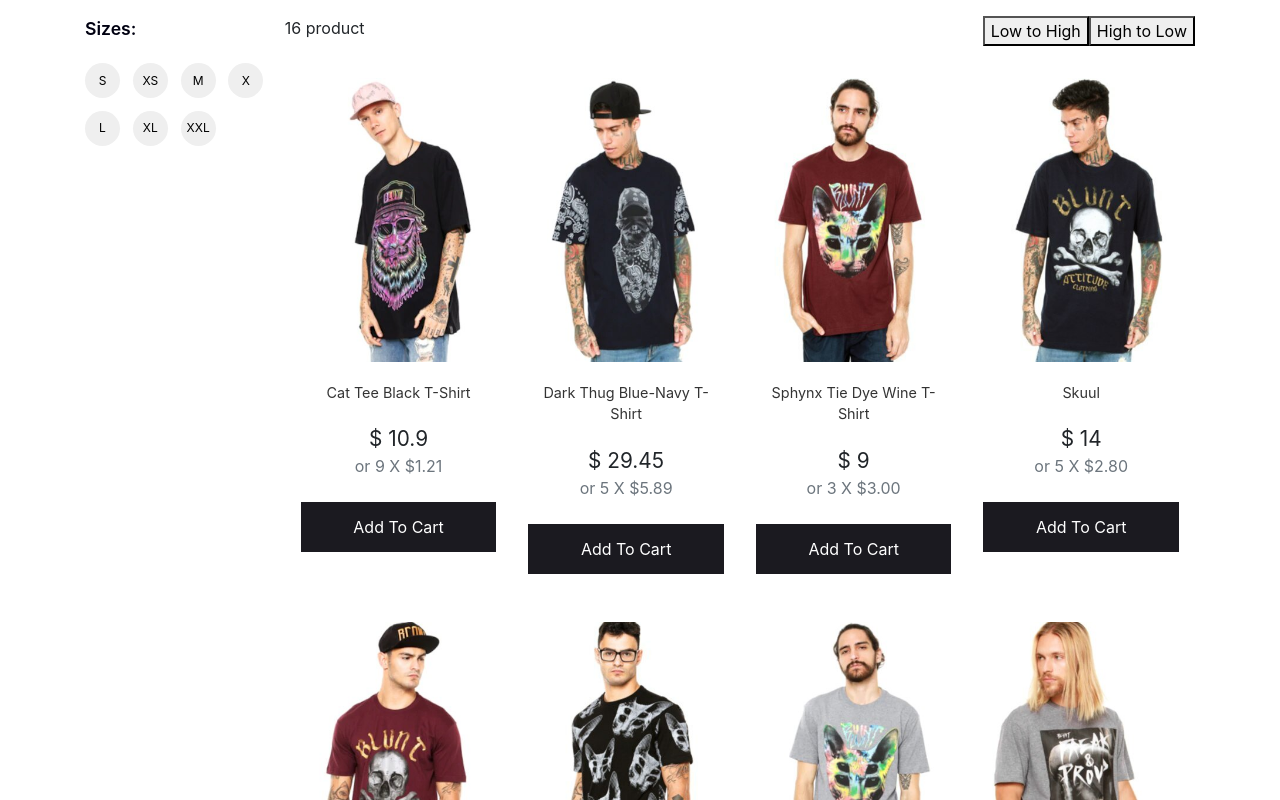
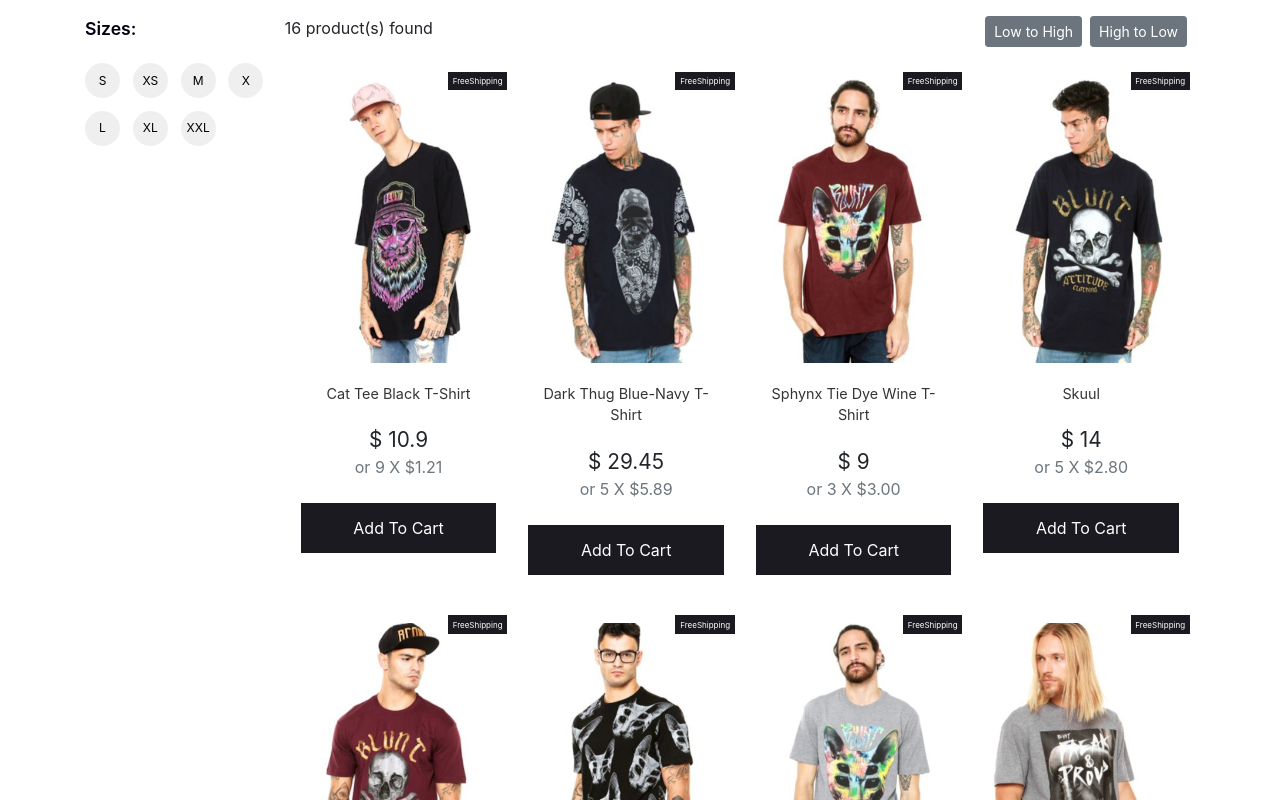
Before and after one commit to sudarshan070/react_shopping_cart, a React (Create React App) app: page / in a window 1280 px wide. Shown: the top 800 px of the page. Built offline with nearby package versions, Linux system fonts and the light colour scheme.

Commit message:
free shipping tag add

```diff
--- a/src/components/Main.jsx
+++ b/src/components/Main.jsx
@@ -4,18 +4,33 @@ export default function Main({ products, setCartItems, highToLow, LowToHigh }) {
   return (
     <>
       <div className="d-flex justify-content-between">
-        <p>{`${products.length} product`}</p>
+        <p>{`${products.length} product(s) found`}</p>
         <div>
-          <button onClick={() => highToLow()}>Low to High</button>
-          <button onClick={() => LowToHigh()}> High to Low</button>
+          <button
+            className="btn btn-secondary btn-sm mr-2"
+            onClick={() => highToLow()}
+          >
+            Low to High
+          </button>
+          <button
+            className="btn btn-secondary btn-sm mr-2"
+            onClick={() => LowToHigh()}
+          >
+            High to Low
+          </button>
         </div>
       </div>
 
       <div className="d-flex flex-wrap">
         {products.map((product, i) => {
-          const { sku, title, price, installments } = product;
+          const { sku, title, price, installments, isFreeShipping } = product;
           return (
             <div key={i} className="text-center p-3 product-cart mt-3">
+              <div className="free-shipping">
+                {isFreeShipping === true ? (
+                  <button className=" free-shipping-btn">FreeShipping</button>
+                ) : null}
+              </div>
               <img src={`static/products/${sku}_1.jpg`} alt={title} />
               <h2 className="product-title">{title}</h2>
               <p className="product-price">
--- a/src/style/main.scss
+++ b/src/style/main.scss
@@ -40,6 +40,20 @@
   width: 25%;
   display: flex;
   flex-direction: column;
+  position: relative;
+  .free-shipping {
+    position: absolute;
+    right: 5px;
+    top: 3px;
+  }
+  .free-shipping-btn {
+    background: #1b1a20;
+    padding: 0.2rem 0.3rem;
+    font-size: 0.5rem;
+    color: #ffffff;
+    border: none;
+    outline: none;
+  }
   .product-btn {
     width: 100%;
     background: #1b1a20;
```
